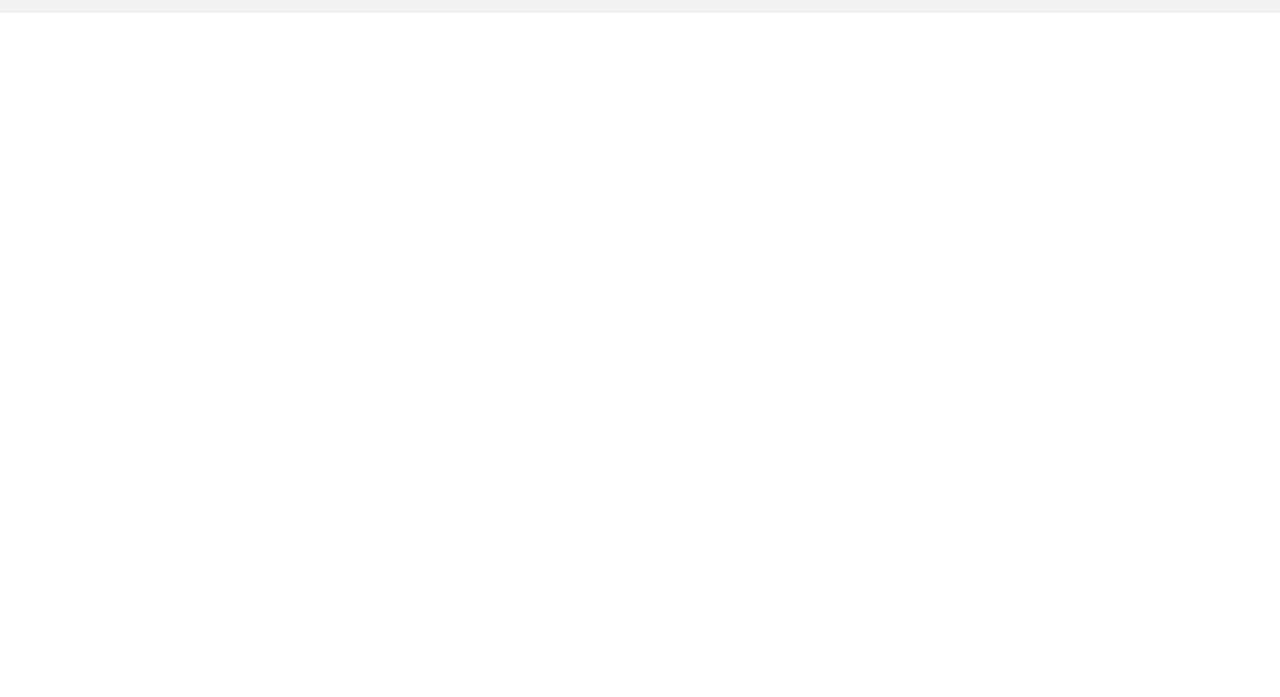
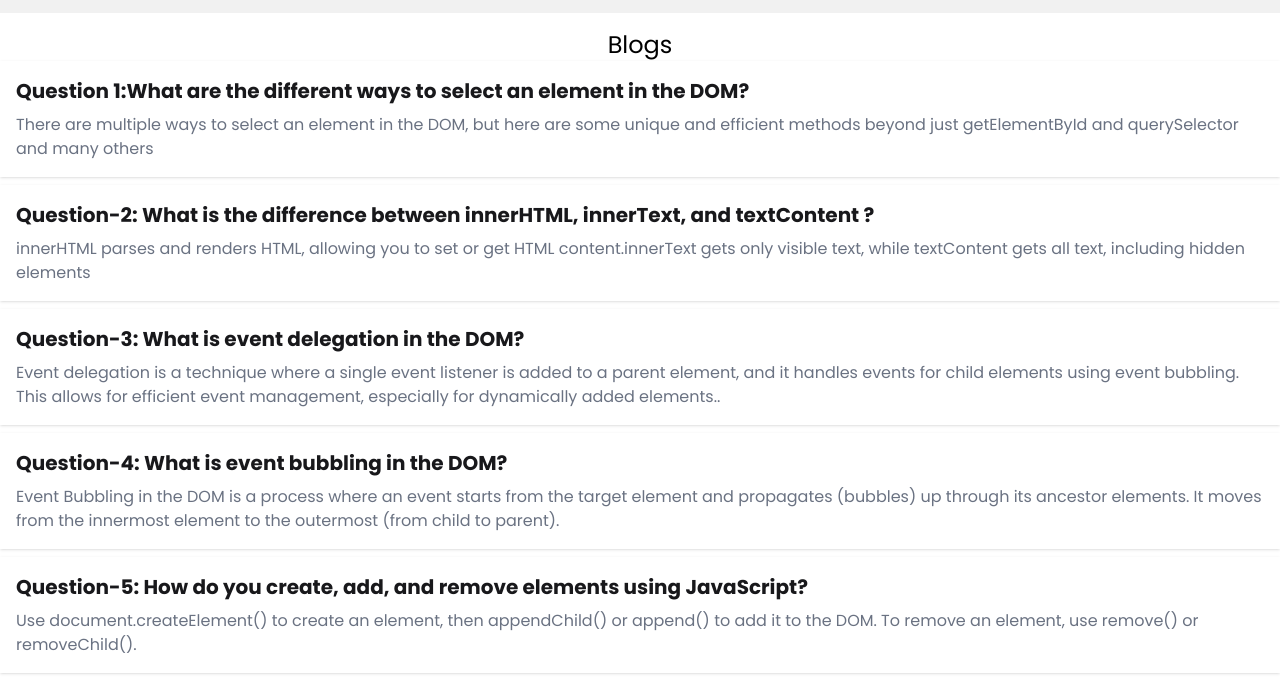
Before and after one commit to tarikuljisan14/Assignment-05, a plain HTML site: page discover.html in a window 1280 px wide. Shown: the part 103-800 px from the top of the page. Drawn offline with nearby package versions, Linux system fonts and the light colour scheme; a web font is replaced by a local one.

Commit message:
answering all Q

```diff
--- a/discover.html
+++ b/discover.html
@@ -34,7 +34,37 @@
     </header>
     <main>
 
+         <section>
+            <div>
+                <h1 class="text-black  text-2xl text-center mt-4">Blogs</h1>
+            </div>
+            <!-- Q section -->
+             <section class="">
+                <div class="p-4 shadow-sm">
+                    <h1 class="text-xl font-bold">Question 1:What are the different ways to select an element in the DOM?</h1>
+                    <p class="text-gray-500 mt-2 ">There are multiple ways to select an element in the DOM, but here are some unique and efficient methods beyond just getElementById and querySelector and many others</p>
+                </div>
+                <div class="p-4  shadow-sm mt-2">
+                    <h1 class="text-xl font-bold">Question-2: What is the difference between innerHTML, innerText, and textContent ?</h1>
+                    <p class="text-gray-500 mt-2 ">innerHTML parses and renders HTML, allowing you to set or get HTML content.innerText gets only visible text, while textContent gets all text, including hidden elements
+                        </p>
+                </div>
+                <div class="p-4 shadow-sm mt-2">
+                    <h1 class="text-xl font-bold">Question-3: What is event delegation in the DOM?</h1>
+                    <p class="text-gray-500 mt-2 ">Event delegation is a technique where a single event listener is added to a parent element, and it handles events for child elements using event bubbling. This allows for efficient event management, especially for dynamically added elements..</p>
+                </div>
+                <div class="p-4 shadow-sm mt-2">
+                    <h1 class="text-xl font-bold">Question-4: What is event bubbling in the DOM?
 
+                    </h1>
+                    <p class="text-gray-500 mt-2 ">Event Bubbling in the DOM is a process where an event starts from the target element and propagates (bubbles) up through its ancestor elements. It moves from the innermost element to the outermost (from child to parent).</p>
+                </div>
+                <div class="p-4 shadow-sm mt-2">
+                    <h1 class="text-xl font-bold">Question-5: How do you create, add, and remove elements using JavaScript?</h1>
+                    <p class="text-gray-500 mt-2 ">Use document.createElement() to create an element, then appendChild() or append() to add it to the DOM. To remove an element, use remove() or removeChild().</p>
+                </div>
+             </section>
+         </section>
 
 
 
```
